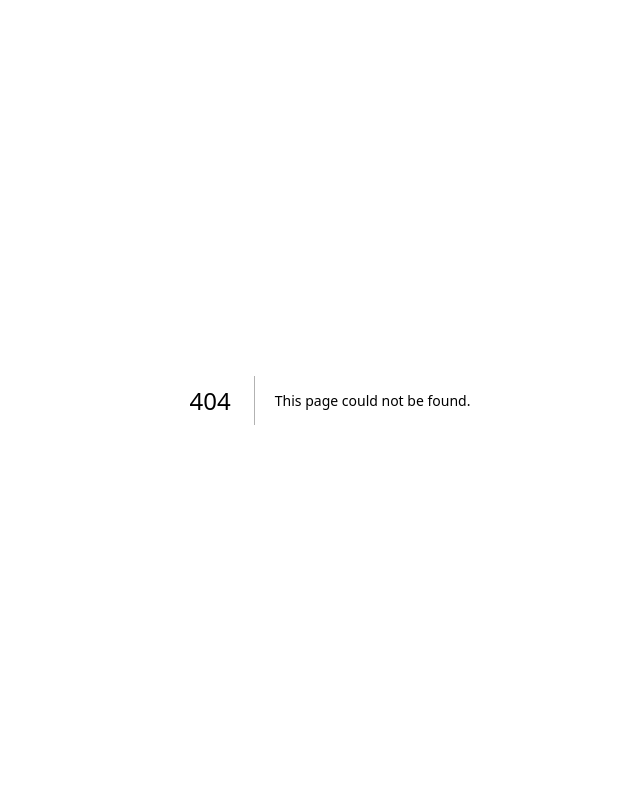
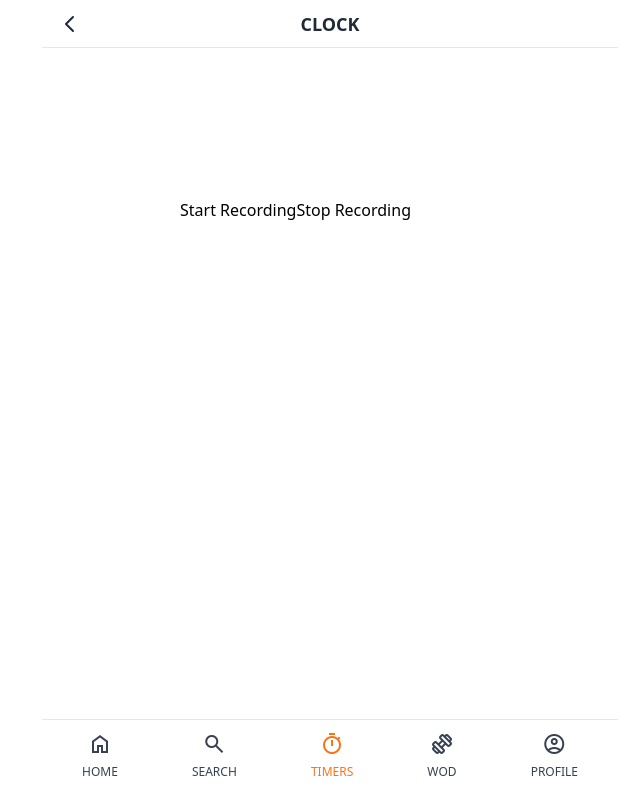
Before and after one commit to gksehfapd/crosspheed, a Next.js app: page /timers/video in a window 1280 px wide. Before the commit this address had no page. Shown: the whole page, without its empty margins (310-950 px from the left). Built offline with nearby package versions, Linux system fonts and the light colour scheme; no server answers; what tailwindcss-animated would draw is missing.

Commit message:
feat: use camera

```diff
--- /dev/null
+++ b/pages/timers/video/index.tsx
@@ -0,0 +1,82 @@
+import ColorBtn from '@/components/colorBtn'
+import Layout from '@/components/layout'
+import { cls } from '@/libs/client/utils'
+import { useEffect, useState } from 'react'
+import Padstart from '@/components/padstart'
+import VideoRecorder from './videoRecorder'
+
+type TimeColor = 'text-red-500' | 'text-green-500' | 'text-blue-500' | 'text-black'
+
+export default function Clock() {
+	const [timeColor, setTimeColor] = useState<TimeColor>('text-red-500')
+
+	const changeRedColor = () => {
+		setTimeColor('text-red-500')
+	}
+	const changeGreenColor = () => {
+		setTimeColor('text-green-500')
+	}
+	const changeBlueColor = () => {
+		setTimeColor('text-blue-500')
+	}
+	const changeBlackColor = () => {
+		setTimeColor('text-black')
+	}
+
+	const [timeHour, setHourTime] = useState(0)
+	const [timeMinute, setMinuteTime] = useState(0)
+	const [timeSecond, setSecondTime] = useState(0)
+
+	const currentTime = () => {
+		const date = new Date()
+		const hour = date.getHours()
+		const minute = date.getMinutes()
+		const second = date.getSeconds()
+		setHourTime(hour)
+		setMinuteTime(minute)
+		setSecondTime(second)
+	}
+
+	const now = () => {
+		setInterval(currentTime, 1000)
+	}
+	now()
+
+	useEffect(() => {
+		currentTime()
+	}, [])
+
+	return (
+		<Layout title="CLOCK" canGoBack isCenter>
+			<div className="flex flex-col justify-between items-center w-full h-full">
+				<div>
+					<VideoRecorder />
+				</div>
+
+				{/* <span
+					className={cls(
+						timeColor,
+						"font-['DIGI'] w-full h-20 flex justify-center items-center align-middle text-6xl"
+					)}
+				>
+					<Padstart text={timeHour} />
+					<Padstart text=":" narrow />
+					<Padstart text={timeMinute} />
+					<Padstart text=":" narrow />
+					<Padstart text={timeSecond} />
+				</span> */}
+
+				<div className="flex w-full justify-between pb-5">
+					{/* <div />
+					<div />
+					<div className="flex justify-around items-center h-8 w-32">
+						<ColorBtn onClick={changeRedColor} btnColor="bg-red-500" />
+						<ColorBtn onClick={changeGreenColor} btnColor="bg-green-500" />
+						<ColorBtn onClick={changeBlueColor} btnColor="bg-blue-500" />
+						<ColorBtn onClick={changeBlackColor} btnColor="bg-black" />
+					</div> */}
+				</div>
+			</div>
+		</Layout>
+	)
+}
--- /dev/null
+++ b/pages/timers/video/videoRecorder.tsx
@@ -0,0 +1,58 @@
+import { useCallback, useEffect, useRef } from 'react'
+
+const VideoRecorder = () => {
+	const videoRef = useRef<HTMLVideoElement>(null)
+	const mediaRecorder = useRef<MediaRecorder | null>(null)
+	const videoChunks = useRef<Blob[]>([])
+
+	const getMediaPermission = useCallback(async () => {
+		try {
+			const audioConstraints = { audio: true }
+			const videoConstraints = {
+				audio: false,
+				video: true
+			}
+
+			const audioStream = await navigator.mediaDevices.getUserMedia(audioConstraints)
+			const videoStream = await navigator.mediaDevices.getUserMedia(videoConstraints)
+
+			if (videoRef.current) {
+				videoRef.current.srcObject = videoStream
+			}
+
+			// MediaRecorder 추가
+			const combinedStream = new MediaStream([
+				...videoStream.getVideoTracks(),
+				...audioStream.getAudioTracks()
+			])
+
+			const recorder = new MediaRecorder(combinedStream, {
+				mimeType: 'video/webm'
+			})
+
+			recorder.ondataavailable = (e) => {
+				if (typeof e.data === 'undefined') return
+				if (e.data.size === 0) return
+				videoChunks.current.push(e.data)
+			}
+
+			mediaRecorder.current = recorder
+		} catch (err) {
+			console.log(err)
+		}
+	}, [])
+
+	useEffect(() => {
+		getMediaPermission()
+	}, [])
+
+	return (
+		<div>
+			<video ref={videoRef} className={''} autoPlay />
+			<button onClick={() => mediaRecorder.current?.start()}>Start Recording</button>
+			<button onClick={() => mediaRecorder.current?.stop()}>Stop Recording</button>
+		</div>
+	)
+}
+
+export default VideoRecorder
```
